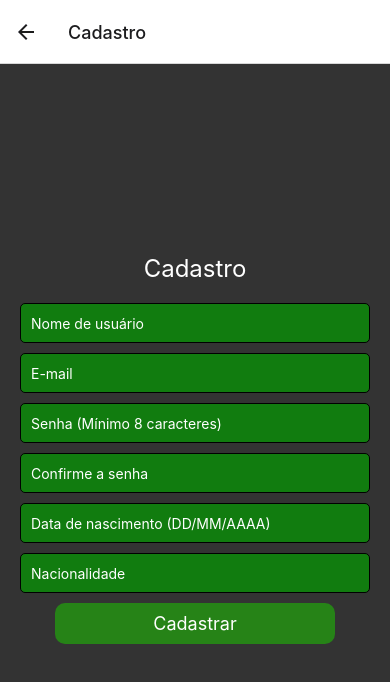
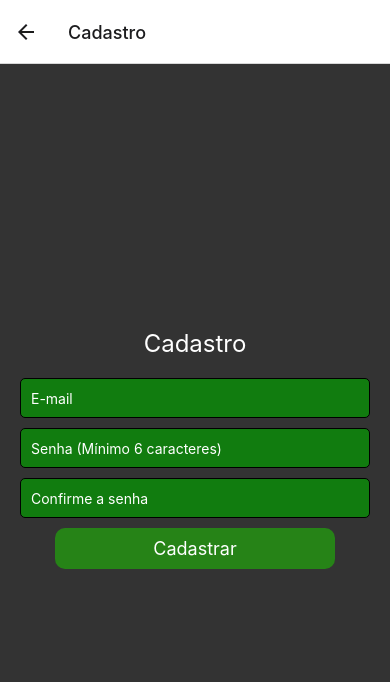
Before and after one commit to joaovictOr-SR/RigRover-APP, a React Native app: screen /Cadastro in a window 390 px wide. Shown: the top 682 px of the page. Built offline with nearby package versions, Linux system fonts and the light colour scheme.

Commit message:
cadastro e login funcionando com o firebase

```diff
--- a/assets/screens/Cadastro.js
+++ b/assets/screens/Cadastro.js
@@ -1,33 +1,37 @@
 import React, { useState } from 'react';
 import { View, Text, TextInput, TouchableOpacity, StyleSheet } from 'react-native';
+import { createUserWithEmailAndPassword } from 'firebase/auth';
+import { auth } from "../../src/services/firebaseConfig";
 
 const CadastroScreen = ({ navigation }) => {
-    const [username, setUsername] = useState('');
     const [email, setEmail] = useState('');
     const [password, setPassword] = useState('');
     const [confirmPassword, setConfirmPassword] = useState('');
-    const [birthDate, setBirthDate] = useState('');
-    const [nationality, setNationality] = useState('');
     const [error, setError] = useState('');
 
     const handleCadastro = () => {
-        if (username === 'admin' && password === '1234') {
-            alert('Cadastro bem-sucedido', 'Você será redirecionado para a tela Login.');
-            navigation.navigate('Home');
-        } else {
-            setError('Credenciais inválidas. Por favor, tente novamente.');
+        if (password !== confirmPassword) {
+            setError('As senhas não coincidem.');
+            return;
         }
+
+        createUserWithEmailAndPassword(auth, email, password)
+            .then((userCredential) => {
+                const user = userCredential.user;
+                console.log(user);
+                alert('Cadastro bem-sucedido. Você será redirecionado para a tela de login.');
+                navigation.navigate('Login');
+            })
+            .catch((error) => {
+                const errorMessage = error.message;
+                console.log(errorMessage);
+                setError(errorMessage);
+            });
     };
 
     return (
         <View style={styles.container}>
             <Text style={styles.title}>Cadastro</Text>
-            <TextInput
-                style={styles.input}
-                placeholder="Nome de usuário"
-                value={username}
-                onChangeText={setUsername}
-            />
             <TextInput
                 style={styles.input}
                 placeholder="E-mail"
@@ -36,7 +40,7 @@ const CadastroScreen = ({ navigation }) => {
             />
             <TextInput
                 style={styles.input}
-                placeholder="Senha (Mínimo 8 caracteres)"
+                placeholder="Senha (Mínimo 6 caracteres)"
                 secureTextEntry={true}
                 value={password}
                 onChangeText={setPassword}
@@ -47,18 +51,6 @@ const CadastroScreen = ({ navigation }) => {
                 secureTextEntry={true}
                 value={confirmPassword}
                 onChangeText={setConfirmPassword}
-            />
-            <TextInput
-                style={styles.input}
-                placeholder="Data de nascimento (DD/MM/AAAA)"
-                value={birthDate}
-                onChangeText={setBirthDate}
-            />
-            <TextInput
-                style={styles.input}
-                placeholder="Nacionalidade"
-                value={nationality}
-                onChangeText={setNationality}
             />
             {error ? <Text style={styles.error}>{error}</Text> : null}
             <TouchableOpacity
--- a/assets/screens/Login.js
+++ b/assets/screens/Login.js
@@ -1,6 +1,6 @@
 import React, { useState } from 'react';
 import { View, Text, TextInput, TouchableOpacity, StyleSheet } from 'react-native';
-import { createUserWithEmailAndPassword } from 'firebase/auth';
+import { signInWithEmailAndPassword } from 'firebase/auth';
 import { auth } from "../../src/services/firebaseConfig";
 
 const LoginScreen = ({ navigation }) => {
@@ -10,14 +10,14 @@ const LoginScreen = ({ navigation }) => {
     const [user, setUser] = useState(null);
 
     const handleLogin = () => {
-        createUserWithEmailAndPassword(auth, email, password)
+        signInWithEmailAndPassword(auth, email, password)
             .then((userCredential) => {
                 const user = userCredential.user;
                 console.log(user);
                 setUser(user);
 
                 // Redirecionar para a tela inicial após o login bem-sucedido
-                navigation.navigate('HomeLogin'); // Altere 'Home' para o nome da sua tela inicial
+                navigation.navigate('HomeLogin'); // Altere 'HomeLogin' para o nome da sua tela inicial
             })
             .catch((error) => {
                 const errorMessage = error.message;
--- a/src/services/firebaseConfig.js
+++ b/src/services/firebaseConfig.js
@@ -1,4 +1,3 @@
-// Import the functions you need from the SDKs you need
 import { initializeApp } from "firebase/app";
 import { getAuth } from "firebase/auth";
 const firebaseConfig = {
```
